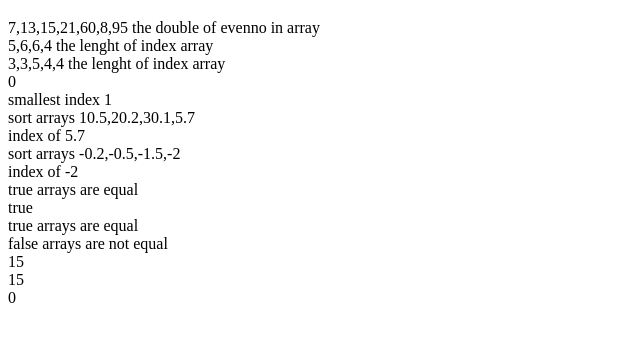
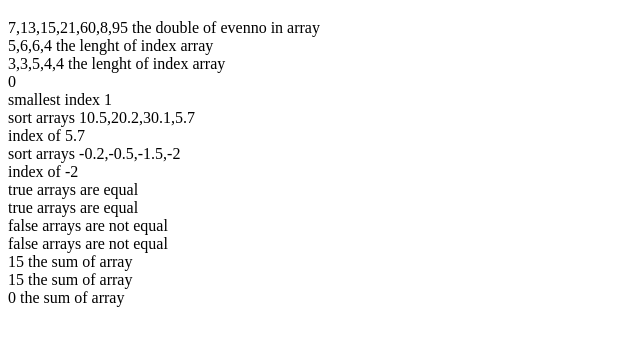
Before and after one commit to temmytifs/lab-array, a plain HTML site: page index.html in a window 1280 px wide. Shown: the part 61-406 px from the top of the page, without its empty margins (0-640 px from the left). Drawn offline with Linux system fonts and the light colour scheme.

Commit message:
task done

```diff
--- a/index.html
+++ b/index.html
@@ -76,10 +76,14 @@
         document.write("sort arrays  " + testArray9.sort() + "<br>");
         document.write("index of " + testArray9.pop() + "<br>");
 
+
+
         const testArray10 = [1, 2, 3, 4, 5];
         const testArray11 = [1, 2, 3, 4, 5];
         let ressult = testarray(testArray10, testArray11)
         document.write(ressult + ` arrays are equal<br> `);
+
+
 
         function testarray(testArray10, testArray11) {
             for (let i = 0; i < testArray10.length; i++) {
@@ -94,25 +98,9 @@
 
         }
 
-        const testArray12 = [1, 2, 3, 4, 5];
-        const testArray13 = [1, 2, 3, 4, 6];
 
 
-        let ressult2 = testarray(testArray12, testArray13)
-        document.write(ressult2 +  `<br>`);
 
-        function testarray(testArrayS, testArrayY) {
-            for (let i = 0; i < testArrayS.length; i++) {
-                let testing3 = testArrayS[i]
-                let testing4 = testArrayY[i]
-
-                if (testing3 !== testing4) {
-                    return false
-                }
-            }
-            return true
-
-        }
 
         const testArray14 = [];
         const testArray15 = []; // Edge case: Both empty arrays, Expected result: true (arrays are equal)
@@ -149,6 +137,29 @@
             return true
         }
 
+        const testArray12 = [1, 2, 3, 4, 5];
+        const testArray13 = [1, 2, 3, 4, 6];
+
+
+        let ressult2 = testarray(testArray12, testArray13)
+        document.write(ressult2 +  ` arrays are not equal<br>`);
+
+        function testarray(testArrayS, testArrayY) {
+            if (testArrayS.length != testArrayY.length) {
+                return false;
+            }
+            for (let i = 0; i < testArrayS.length; i++) {
+                let testing3 = testArrayS[i]
+                let testing4 = testArrayY[i]
+
+                if (testing3 !== testing4) {
+                    return false
+                }
+            }
+            return true
+
+        }
+
 
         let sumEd = [""]
         let sum = 0;
@@ -156,7 +167,7 @@
         let testArray2 = [10, -5, 7, 2, 1];
         let summed = summing(testArray2)
 
-        document.write(summed +  `<br>`)
+        document.write(summed +  ` the sum of array <br>`)
         // document.write(sumEd +'<br>')
         function summing(sumEd) {
             for (let i = 0; i < sumEd.length; i++) {
@@ -172,7 +183,7 @@
 
         let sumArray = [1, 2, 3, 4, 5];
         let busola = summer(sumArray);
-        document.write(busola + `<br>`)
+        document.write(busola + ` the sum of array <br>`)
 
         function summer(sumEe) {
             for (let i = 0; i < sumEe.length; i++) {
@@ -188,7 +199,7 @@
 
         testArray3 = [];
         let newsum = summers(testArray3);
-        document.write(newsum + `<br>`)
+        document.write(newsum + ` the sum of array <br>`)
 
         function summers(sumEee) {
             for (let i = 0; i < sumEee.length; i++) {
@@ -198,6 +209,9 @@
         }
 
 
+
+
+
     </script>
 </body>
 
```
